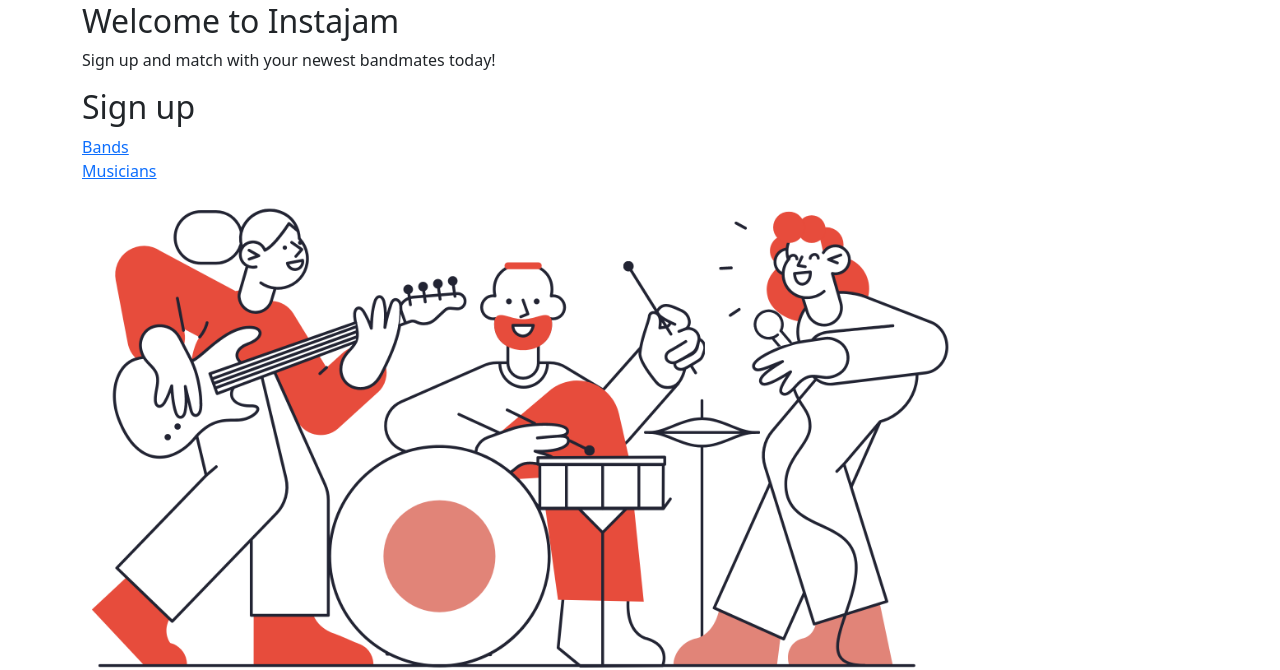
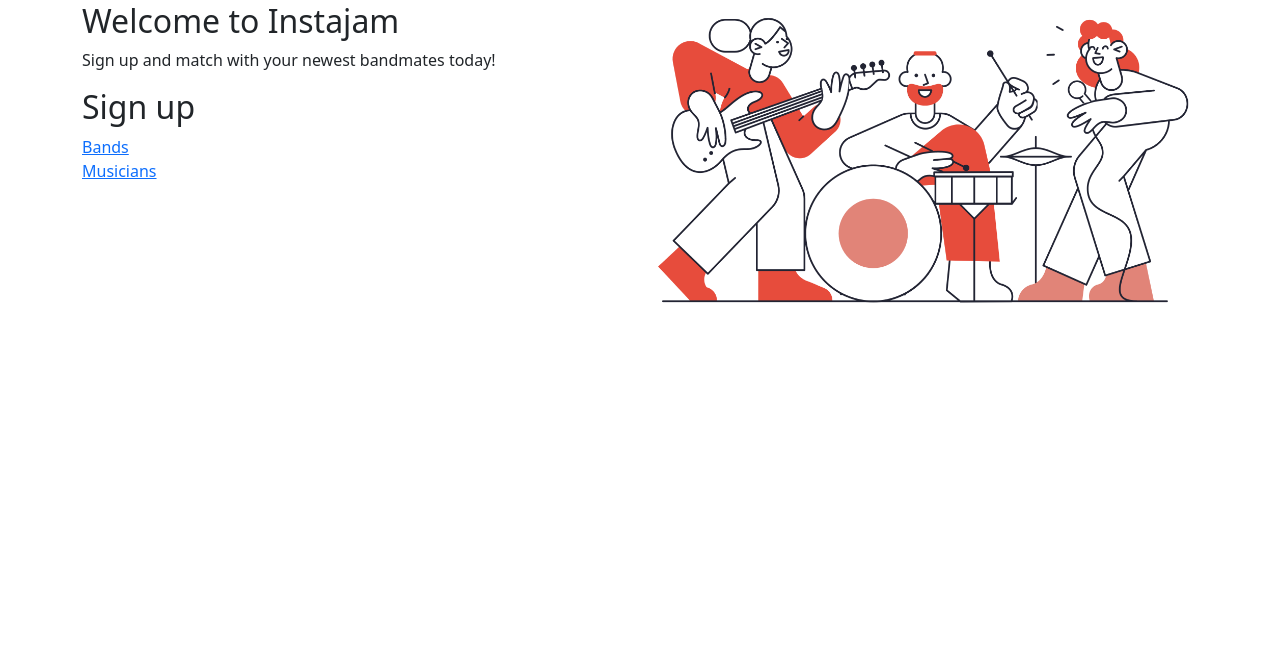
Before and after one commit to rachelmcginn/instajam, a Flask app: page / in a window 1280 px wide. Shown: the part 144-814 px from the top of the page. After the commit the page ends 447 px from the top, so only its background shows below. Run offline with Flask 2, Linux system fonts and the light colour scheme; some libraries are stand-ins or nearby versions.

Commit message:
Resized homepage image. Fixed message_sent js function, got it working

```diff
--- a/templates/home.html
+++ b/templates/home.html
@@ -4,34 +4,35 @@
 {% block body %}
 
 
+  <!-- About, top left -->
+  <div class="row">
+    <div class="col">
       <h2>Welcome to Instajam</h2>
-  {% if user_type != None %}
-    <p>Welcome back, {{ display_name }}!</p>
-  {% endif %}
-
-  <div class="row">
       <p>Sign up and match with your newest bandmates today!
       </p>
-  </div>
-
       <div class="row">
-    <div class="col-md-10 row">
+        <div class="row">
           <h2>Sign up</h2>
           <a href="/create-band">Bands</a>
           <a href="/create-musician">Musicians</a>
         </div>
-
-    <div class="row">
-      <div class="col-md-10 row">
-        <img class="center-block" src="static/home_image.png" alt="Three members in a band
+      </div>
+    </div>
+    <!-- graphics, top right  -->
+    <div class="col">
+      <img class="center-block img-fluid" src="static/home_image.png" alt="Three members in a band
       playing guitar, playing drums, and singing into a microphone.">
     </div>
   </div>
-
-  </div>
+<!-- links, bottom left -->
+  <!-- <div class="row">
+    <h2>Sign up</h2>
+    <a href="/create-band">Bands</a>
+    <a href="/create-musician">Musicians</a>
+  </div> -->
 
 
-
+  <!-- <div class="col-md-10 row"></div> -->
 
   <!-- resize -->
   <!-- <img src="static/home_image.png"
```
Also changed, not shown: templates/dashboard.html (+15 -5 lines), templates/matches.html (+5 -5 lines). Lines whose indentation alone changed are shown as unchanged.
